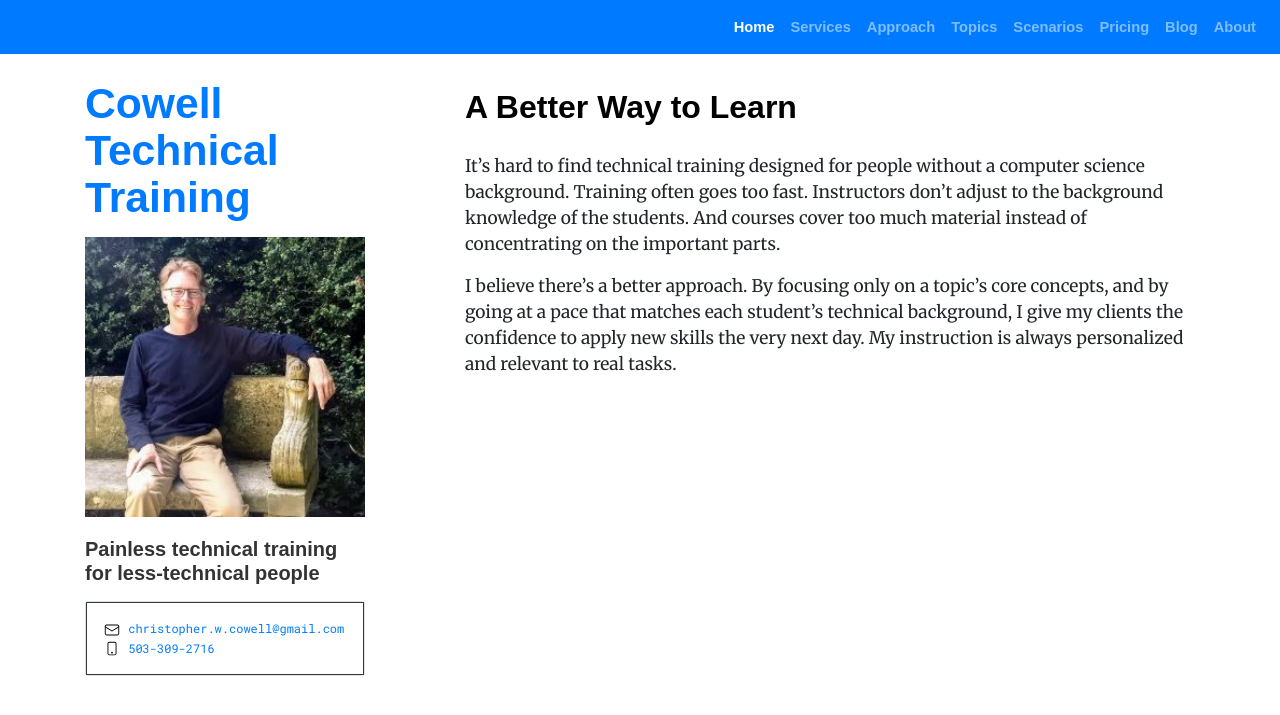
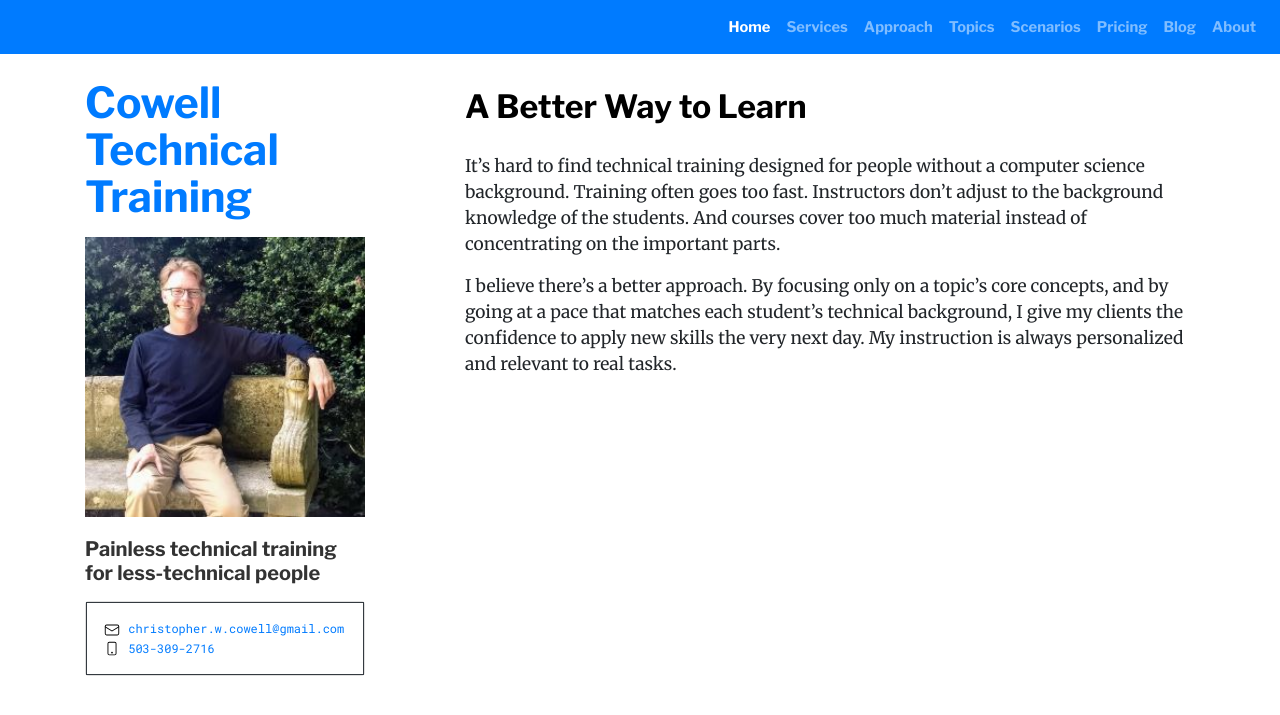
Before and after one commit to cwcowell/cwcowell.github.io, a Jekyll site: the page built from index.md, in a window 1280 px wide. Shown: the top 715 px of the page. Built offline with Jekyll 4.4.1, drawn with Linux system fonts in a browser that asks for light colours; some web fonts are replaced; our own code applies the rules of GitHub Pages for plain Markdown files.

Commit message:
Libre Franklin for headers

```diff
--- a/_layouts/default.html
+++ b/_layouts/default.html
@@ -16,6 +16,8 @@
     <link href="https://fonts.googleapis.com/css?family=Roboto+Mono&display=swap"
           rel="stylesheet">
     <link href="https://fonts.googleapis.com/css?family=Proza+Libre&display=swap"
+          rel="stylesheet">
+    <link href="https://fonts.googleapis.com/css?family=Libre+Franklin:700&display=swap"
           rel="stylesheet">
 
     <!-- Favicons -->
--- a/assets/css/style.scss
+++ b/assets/css/style.scss
@@ -15,7 +15,7 @@
 }
 
 h1, h2, h3, h4, h5, h6 {
-  font-family: "Proza Libre", sans-serif;
+  font-family: "Libre Franklin", "Proza Libre", sans-serif;
   font-weight: 700;
   color: black;
 }
@@ -39,7 +39,7 @@
 }
 
 .company-title {
-  font-family: "Proza Libre", sans-serif;
+  font-family: "Libre Franklin", "Proza Libre", sans-serif;
   font-size: 32pt;
   font-weight: 700;
   line-height: 1.1;
@@ -52,13 +52,13 @@
 }
 
 .nav-item {
-  font-family: "Proza Libre", sans-serif;
+  font-family: "Libre Franklin", "Proza Libre", sans-serif;
   font-size: 11pt;
   font-weight: 700;
 }
 
 .tagline {
-  font-family: "Proza Libre", sans-serif;
+  font-family: "Libre Franklin", "Proza Libre", sans-serif;
   font-size: 20px;
   font-weight: 700;
   margin-top: 20px;
@@ -73,230 +73,3 @@
 #teaching-background {
   margin-top: 30px;
 }
-
-/*
-body {
-  background-color: #fff;
-  padding:50px;
-  font: 14px/1.5 "Noto Sans", "Helvetica Neue", Helvetica, Arial, sans-serif;
-  color:#727272;
-  font-weight:400;
-}
-
-h1, h2, h3, h4, h5, h6 {
-  color:#222;
-  margin:0 0 20px;
-}
-
-p, ul, ol, table, pre, dl {
-  margin:0 0 20px;
-}
-
-h1, h2, h3 {
-  line-height:1.1;
-}
-
-h1 {
-  font-size:28px;
-}
-
-h2 {
-  color:#393939;
-}
-
-h3, h4, h5, h6 {
-  color:#494949;
-}
-
-a {
-  color:#267CB9;
-  text-decoration:none;
-}
-
-a:hover, a:focus {
-  color:#069;
-  font-weight: bold;
-}
-
-a small {
-  font-size:11px;
-  color:#777;
-  margin-top:-0.3em;
-  display:block;
-}
-
-a:hover small {
-  color:#777;
-}
-
-.wrapper {
-  width:860px;
-  margin:0 auto;
-}
-
-blockquote {
-  border-left:1px solid #e5e5e5;
-  margin:0;
-  padding:0 0 0 20px;
-  font-style:italic;
-}
-
-code, pre {
-  font-family:Monaco, Bitstream Vera Sans Mono, Lucida Console, Terminal, Consolas, Liberation Mono, DejaVu Sans Mono, Courier New, monospace;
-  color:#333;
-}
-
-pre {
-  padding:8px 15px;
-  background: #f8f8f8;
-  border-radius:5px;
-  border:1px solid #e5e5e5;
-  overflow-x: auto;
-}
-
-table {
-  width:100%;
-  border-collapse:collapse;
-}
-
-th, td {
-  text-align:left;
-  padding:5px 10px;
-  border-bottom:1px solid #e5e5e5;
-}
-
-dt {
-  color:#444;
-  font-weight:700;
-}
-
-th {
-  color:#444;
-}
-
-img {
-  max-width:100%;
-}
-
-header {
-  width:270px;
-  float:left;
-  position:fixed;
-  -webkit-font-smoothing:subpixel-antialiased;
-}
-
-ul.downloads {
-  list-style:none;
-  height:40px;
-  padding:0;
-  background: #f4f4f4;
-  border-radius:5px;
-  border:1px solid #e0e0e0;
-  width:270px;
-}
-
-strong {
-  color:#222;
-  font-weight:700;
-}
-
-section {
-  width:500px;
-  float:right;
-  padding-bottom:50px;
-}
-
-small {
-  font-size:11px;
-}
-
-hr {
-  border:0;
-  background:#e5e5e5;
-  height:1px;
-  margin:0 0 20px;
-}
-
-footer {
-  width:270px;
-  float:left;
-  position:fixed;
-  bottom:50px;
-  -webkit-font-smoothing:subpixel-antialiased;
-}
-
-@media print, screen and (max-width: 960px) {
-
-  div.wrapper {
-    width:auto;
-    margin:0;
-  }
-
-  header, section, footer {
-    float:none;
-    position:static;
-    width:auto;
-  }
-
-  header {
-    padding-right:320px;
-  }
-
-  section {
-    border:1px solid #e5e5e5;
-    border-width:1px 0;
-    padding:20px 0;
-    margin:0 0 20px;
-  }
-
-  header a small {
-    display:inline;
-  }
-
-  header ul {
-    position:absolute;
-    right:50px;
-    top:52px;
-  }
-}
-
-@media print, screen and (max-width: 720px) {
-  body {
-    word-wrap:break-word;
-  }
-
-  header {
-    padding:0;
-  }
-
-  header ul, header p.view {
-    position:static;
-  }
-
-  pre, code {
-    word-wrap:normal;
-  }
-}
-
-@media print, screen and (max-width: 480px) {
-  body {
-    padding:15px;
-  }
-
-  .downloads {
-    width:99%;
-  }
-
-  .downloads li, .downloads li + li + li {
-    width:33%;
-  }
-}
-
-@media print {
-  body {
-    padding:0.4in;
-    font-size:12pt;
-    color:#444;
-  }
-}
-*/
```
